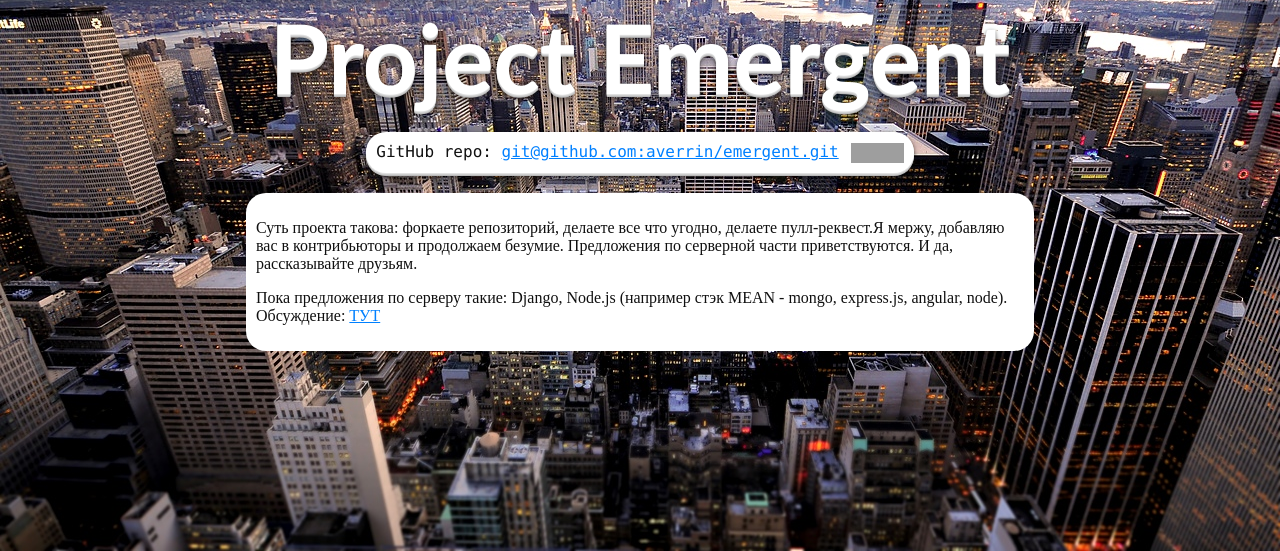
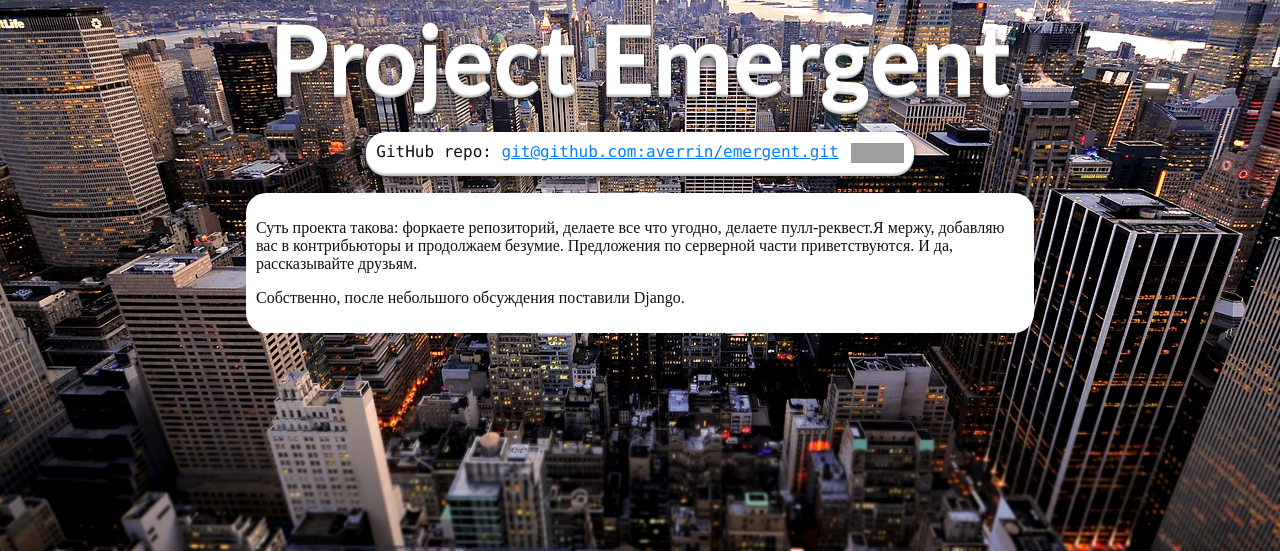
Before and after one commit to averrin/emergent, a Django app: page / in a window 1280 px wide. Shown: the part 249-800 px from the top of the page. Run offline with Django 3.2, Linux system fonts and the light colour scheme; grey boxes are pictures that could not be loaded.

Commit message:
Update index.html

```diff
--- a/templates/index.html
+++ b/templates/index.html
@@ -17,7 +17,7 @@
                 Суть проекта такова: форкаете репозиторий, делаете все что угодно, делаете пулл-реквест.Я мержу, добавляю вас в контрибьюторы и продолжаем безумие. Предложения по серверной части приветствуются. И да, рассказывайте друзьям.
             </p>
             <p>
-                Пока предложения по серверу такие: Django, Node.js (например стэк MEAN - mongo, express.js, angular, node). Обсуждение: <a href="https://github.com/averrin/emergent/issues/3">ТУТ</a>
+                Собственно, после небольшого обсуждения поставили Django.</a>
             </p>
         </div>
     </body>
```
